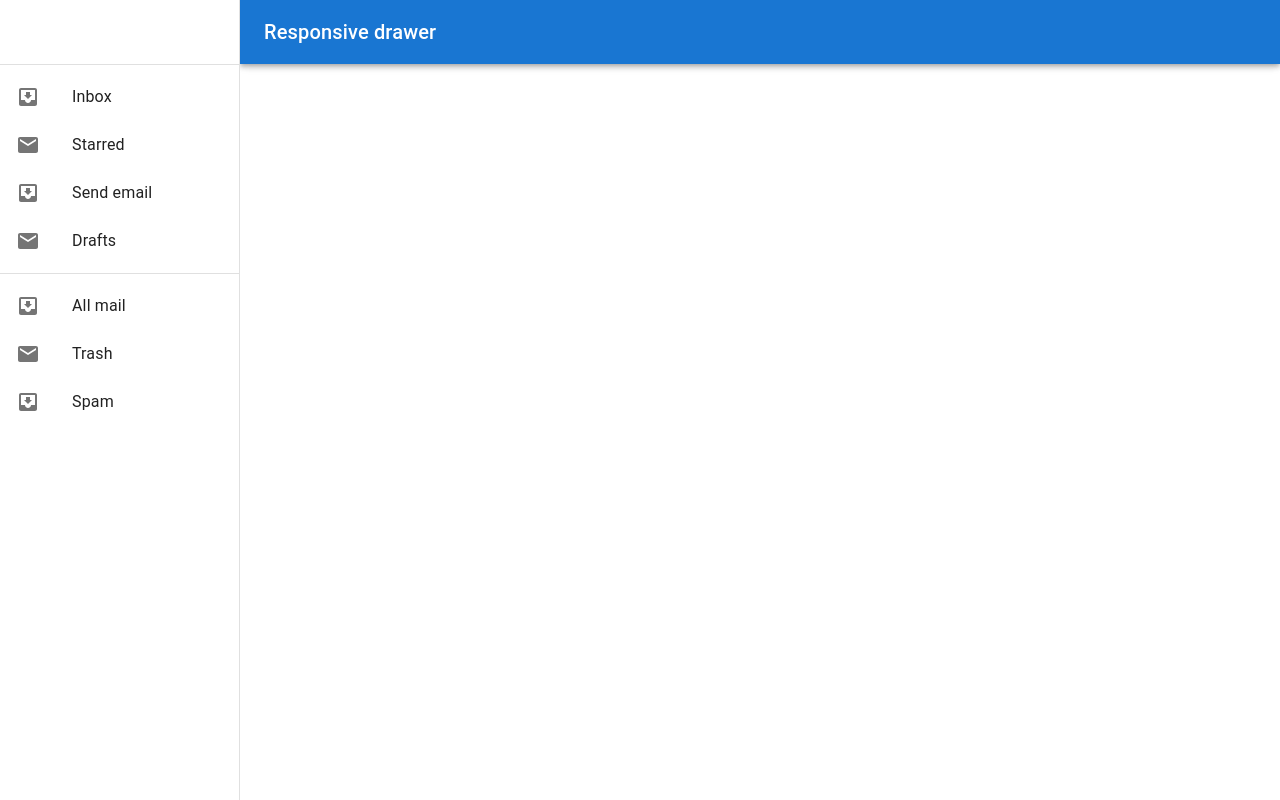
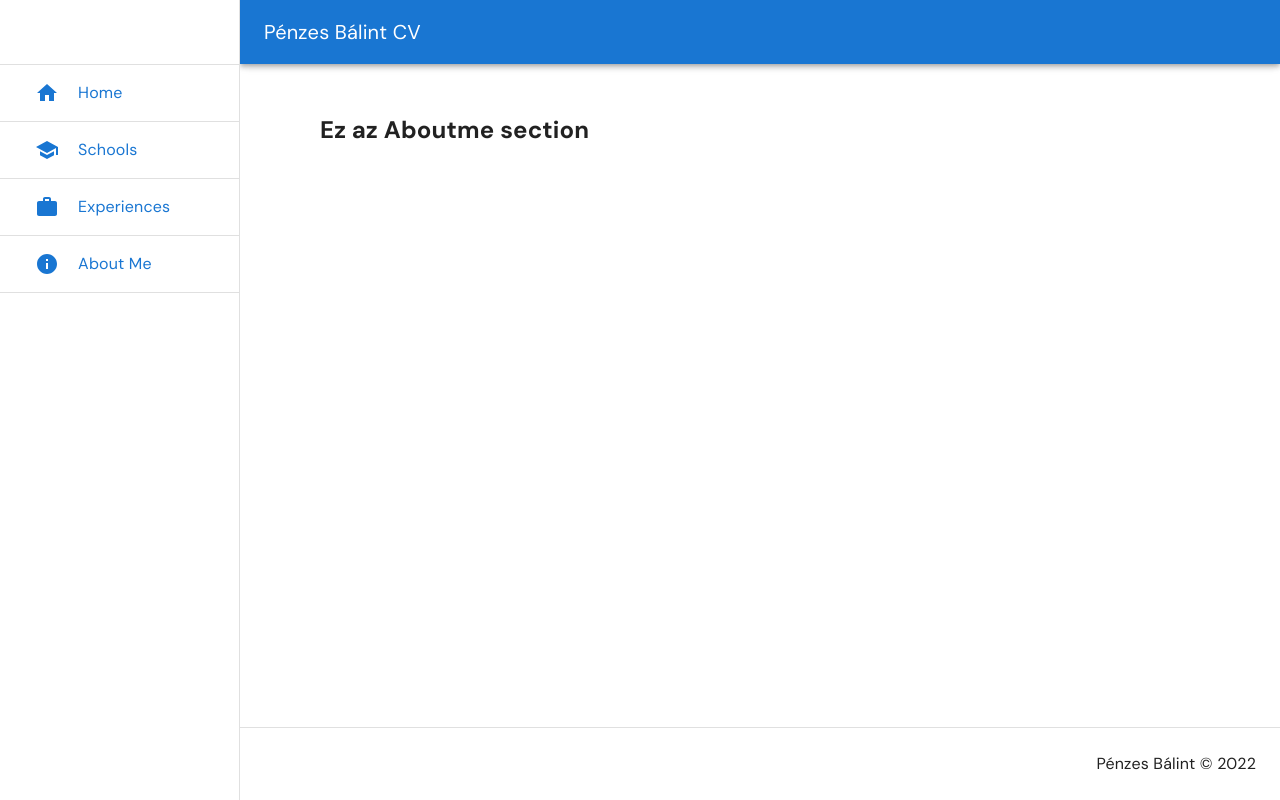
Before and after one commit to penzes98/penzesbalintCV, a React (Create React App) app: page /about-me in a window 1280 px wide. Built offline with nearby package versions, Linux system fonts and the light colour scheme.

Commit message:
creating responsive navbar / adding styles to sections / styling navbar and sections

```diff
--- a/public/index.html
+++ b/public/index.html
@@ -9,6 +9,11 @@
   <meta name="description" content="Web site created using create-react-app" />
   <link rel="apple-touch-icon" href="%PUBLIC_URL%/logo192.png" />
   <link rel="manifest" href="%PUBLIC_URL%/manifest.json" />
+  <!-- google fonts / DM Sans font -->
+  <link rel="preconnect" href="https://fonts.googleapis.com">
+  <link rel="preconnect" href="https://fonts.gstatic.com" crossorigin>
+  <link href="https://fonts.googleapis.com/css2?family=Alfa+Slab+One&family=DM+Sans:wght@400;700&display=swap"
+    rel="stylesheet">
   <title>React App</title>
 </head>
 
--- a/src/App.css
+++ b/src/App.css
@@ -1,9 +1,15 @@
+:root {
+  --primary-color: #1976d2;
+  --hover-color: #13508d;
+  --light-color: #fff;
+}
+
 .App {
   width: 100vw;
   height: 100vh;
 }
 
-body{
+body {
   margin: 0;
   padding: 0;
 }
@@ -12,15 +18,20 @@ body{
   margin: 0;
   padding: 0;
   box-sizing: border-box;
+  font-family: 'DM Sans', sans-serif !important;
 }
 
-.Sidebar{
+a {
+  text-decoration: none;
+}
+
+.Sidebar {
   width: 250px;
   height: 100%;
   background-color: #2F4050;
 }
 
-.SidebarList{
+.SidebarList {
   height: auto;
   padding: 0;
   width: 100%;
@@ -40,22 +51,36 @@ body{
   font-family: 'Trebuchet MS', 'Lucida Sans Unicode', 'Lucida Grande', 'Lucida Sans', Arial, sans-serif;
 }
 
-.SidebarList .row:hover{
+.SidebarList .row:hover {
   cursor: pointer;
   background-color: #293846;
 }
 
-.SidebarList #active{
+.SidebarList #active {
   background-color: #293846;
   margin-left: 8px;
   padding-left: 8px;
 }
-.row #icon{
+
+.row #icon {
   flex: 30%;
   display: grid;
   place-items: center;
 }
 
-.row #title{
+.row #title {
   flex: 70%;
 }
+
+.sidebar-link {
+  color: var(--primary-color);
+  background-color: var(--light-color);
+  transition: all .2s ease;
+}
+
+
+.sidebar-link:hover {
+  color: var(--light-color);
+  background-color: var(--primary-color);
+  transform: translateX(25px);
+}
--- a/src/App.js
+++ b/src/App.js
@@ -13,7 +13,8 @@ function App() {
   const location = useLocation();
 
   return (
-    <ResponsiveSidebar pageComponent={location}>
+    <>
+      <ResponsiveSidebar pageComponent={location} />
       {/* <Sidebar /> */}
 
       <Routes location={location}>
@@ -24,7 +25,7 @@ function App() {
       </Routes>
 
       <Footer />
-    </ResponsiveSidebar>
+    </>
   );
 
 }
--- a/src/Components/Footer.js
+++ b/src/Components/Footer.js
@@ -1,10 +1,22 @@
-import React from 'react'
+import { Box, Typography } from '@mui/material';
+import React from 'react';
 
 const Footer = () => {
     return (
-        <footer>
-            <p>Bálint Pénzes &copy; 2022 </p>
-        </footer>
+        <Box
+            component='footer'
+            sx={{
+                width: '100%',
+                borderTop: '1px solid rgba(0, 0, 0, 0.12)',
+                padding: 3,
+                textAlign: { xs: 'center', sm: 'right' },
+                position: 'fixed',
+                bottom: 0
+            }}
+        >
+            <Typography paragraph={true} sx={{ m: 0 }}>Pénzes Bálint &copy; 2022</Typography>
+
+        </Box>
     )
 }
 
--- a/src/Components/ResponsiveSidebar.js
+++ b/src/Components/ResponsiveSidebar.js
@@ -5,17 +5,14 @@ import CssBaseline from '@mui/material/CssBaseline';
 import Divider from '@mui/material/Divider';
 import Drawer from '@mui/material/Drawer';
 import IconButton from '@mui/material/IconButton';
-import InboxIcon from '@mui/icons-material/MoveToInbox';
 import List from '@mui/material/List';
 import ListItem from '@mui/material/ListItem';
-import ListItemButton from '@mui/material/ListItemButton';
-import ListItemIcon from '@mui/material/ListItemIcon';
-import ListItemText from '@mui/material/ListItemText';
-import MailIcon from '@mui/icons-material/Mail';
 import MenuIcon from '@mui/icons-material/Menu';
 import Toolbar from '@mui/material/Toolbar';
 import Typography from '@mui/material/Typography';
-import Home from '../Pages/Home';
+import { SidebarData } from './SidebarData';
+import { Link } from 'react-router-dom';
+import { Colors } from '../Styles/Styles';
 
 const drawerWidth = 240;
 
@@ -27,34 +24,37 @@ export default function ResponsiveSidebar(props, { pageComponent }) {
         setMobileOpen(!mobileOpen);
     };
 
+    const { primary, light, dark, lightDark } = Colors;
+
     const drawer = (
         <div>
             <Toolbar />
             <Divider />
-            <List>
-                {['Inbox', 'Starred', 'Send email', 'Drafts'].map((text, index) => (
-                    <ListItem key={text} disablePadding>
-                        <ListItemButton>
-                            <ListItemIcon>
-                                {index % 2 === 0 ? <InboxIcon /> : <MailIcon />}
-                            </ListItemIcon>
-                            <ListItemText primary={text} />
-                        </ListItemButton>
-                    </ListItem>
-                ))}
-            </List>
-            <Divider />
-            <List>
-                {['All mail', 'Trash', 'Spam'].map((text, index) => (
-                    <ListItem key={text} disablePadding>
-                        <ListItemButton>
-                            <ListItemIcon>
-                                {index % 2 === 0 ? <InboxIcon /> : <MailIcon />}
-                            </ListItemIcon>
-                            <ListItemText primary={text} />
-                        </ListItemButton>
-                    </ListItem>
-                ))}
+            <List
+                sx={{ border: 'none', p: 0 }}
+            >
+                {
+                    //sidebar datat bemappelem
+                    SidebarData.map((page) => {
+
+                        //gyors destructure a bejárt objectből
+                        const { title, icon, path } = page;
+
+                        //router linkeket adok vissza a bejárást követően
+                        return (
+
+                            <Link
+                                to={path}
+                            >
+                                <ListItem className='row sidebar-link' sx={{ padding: 2, borderBottom: '1px solid rgba(0, 0, 0, 0.12)' }}>
+                                    <Box component='div' id='icon'>{icon}</Box>
+                                    <Box component='div' id='title'>{title}</Box>
+                                </ListItem>
+                            </Link>
+                        )
+                    })
+
+                }
             </List>
         </div>
     );
@@ -82,7 +82,7 @@ export default function ResponsiveSidebar(props, { pageComponent }) {
                         <MenuIcon />
                     </IconButton>
                     <Typography variant="h6" noWrap component="div">
-                        Responsive drawer
+                        Pénzes Bálint CV
                     </Typography>
                 </Toolbar>
             </AppBar>
--- a/src/Pages/AboutMe.js
+++ b/src/Pages/AboutMe.js
@@ -1,12 +1,19 @@
-import React from 'react'
-//import Sidebar from "./Components/Sidebar";
+import { Box } from '@mui/material';
+import React from 'react';
 import '../App.css';
+import { SectionStyle } from '../Styles/Styles';
 
 function AboutMe() {
   return (
-    <div>
-      <h1>This is the Aboutme subpage.</h1>
-    </div>
+    <Box
+      component='section'
+      sx={{
+        ...SectionStyle,
+        margin: 'auto'
+      }}
+    >
+      <h1>Ez az Aboutme section</h1>
+    </Box>
   )
 }
 
--- a/src/Pages/Experiences.js
+++ b/src/Pages/Experiences.js
@@ -1,12 +1,19 @@
-import React from 'react'
-//import Sidebar from "./Components/Sidebar";
+import { Box } from '@mui/material';
+import React from 'react';
 import '../App.css';
+import { SectionStyle } from '../Styles/Styles';
 
 function Experiences() {
   return (
-    <div>
-      <h1>This is the Experience subpage.</h1>
-    </div>
+    <Box
+      component='section'
+      sx={{
+        ...SectionStyle,
+        margin: 'auto'
+      }}
+    >
+      <h1>Ez az Experiences section</h1>
+    </Box>
   )
 }
 
--- a/src/Pages/Home.js
+++ b/src/Pages/Home.js
@@ -1,11 +1,19 @@
-import React from 'react'
+import { Box } from '@mui/material';
+import React from 'react';
 import '../App.css';
+import { SectionStyle } from '../Styles/Styles';
 
 function Home() {
     return (
-        <div className="Home">
-            <h1>Welcome to my CV webpage!</h1>
-        </div>
+        <Box
+            component='section'
+            sx={{
+                ...SectionStyle,
+                margin: 'auto'
+            }}
+        >
+            <h1>Ez a homepage</h1>
+        </Box>
     );
 
 }
--- a/src/Pages/Schools.js
+++ b/src/Pages/Schools.js
@@ -1,12 +1,19 @@
-import React from 'react'
-//import Sidebar from "./Components/Sidebar";
+import { Box } from '@mui/material';
+import React from 'react';
 import '../App.css';
+import { SectionStyle } from '../Styles/Styles';
 
 function Schools() {
   return (
-    <div>
-      <h1>This is the School subpage.</h1>
-    </div>
+    <Box
+      component='section'
+      sx={{
+        ...SectionStyle,
+        margin: 'auto'
+      }}
+    >
+      <h1>Ez a Schools subpage</h1>
+    </Box>
   )
 }
 
--- /dev/null
+++ b/src/Styles/Styles.js
@@ -0,0 +1,13 @@
+export const SectionStyle = {
+
+    width: { xs: '100%', sm: '20%', md: '40%', lg: '50%', xl: '70%' },
+    p: { xs: 2, sm: 0 }
+}
+
+export const Colors = {
+
+    primary: '#1976d2',
+    light: '#fff',
+    dark: '#272727',
+    lightDark: '#efefef'
+}
```
